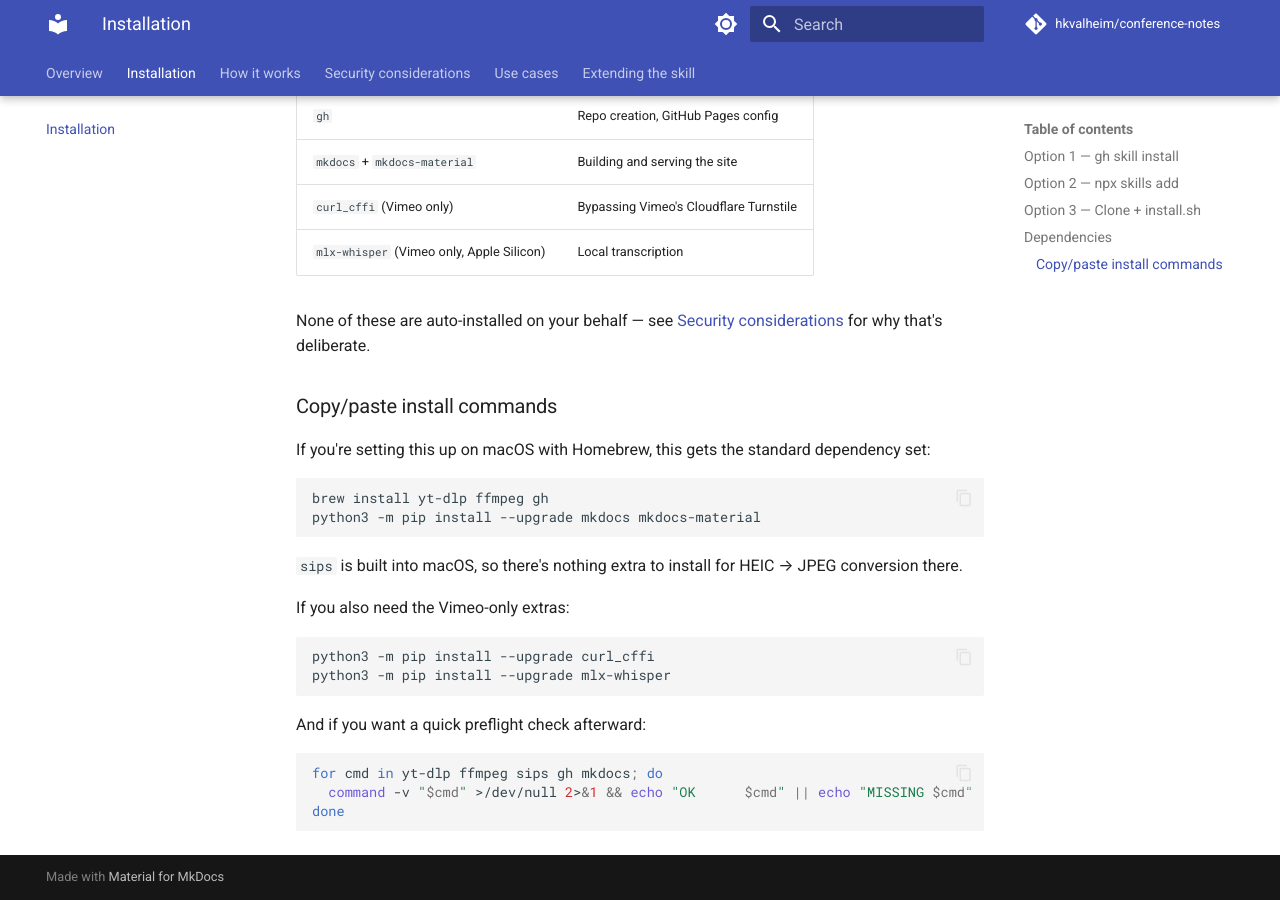
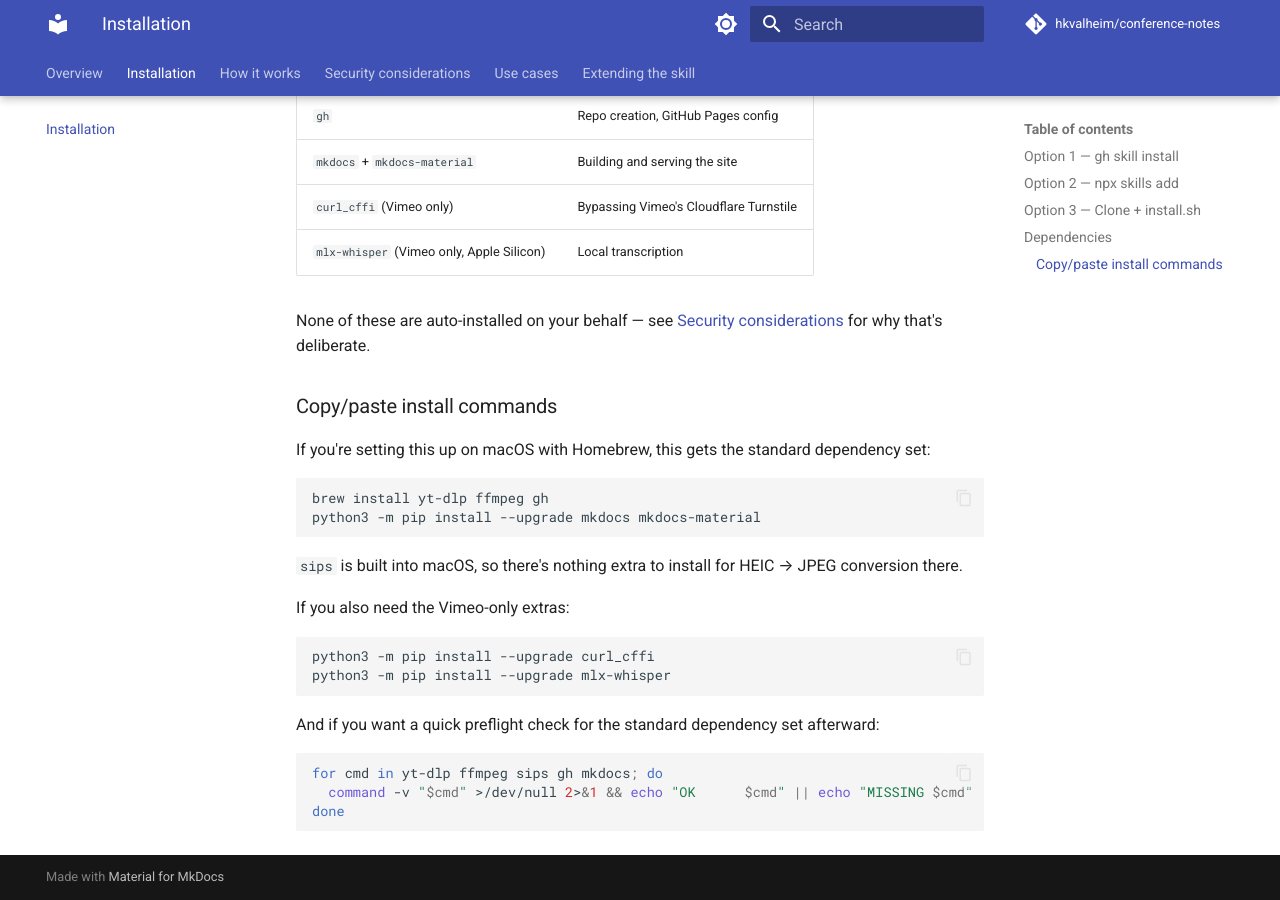
Before and after one commit to hkvalheim/conference-notes, an MkDocs documentation site: the page built from docs/installation.md, in a window 1280 px wide and 900 px high, scrolled down 1535 px. Built offline with MkDocs 1.6.1 and Material for MkDocs 9.7.7, drawn with Linux system fonts in a browser that asks for light colours; comment, search, counter and statistics services are not loaded.

Commit message:
Clarify dependency preflight scope
Co-authored-by: hkvalheim <284877+hkvalheim@users.noreply.github.com>

````diff
--- a/docs/installation.md
+++ b/docs/installation.md
@@ -83,7 +83,8 @@ python3 -m pip install --upgrade curl_cffi
 python3 -m pip install --upgrade mlx-whisper
 ```
 
-And if you want a quick preflight check afterward:
+And if you want a quick preflight check for the standard dependency set
+afterward:
 
 ```bash
 for cmd in yt-dlp ffmpeg sips gh mkdocs; do
````
